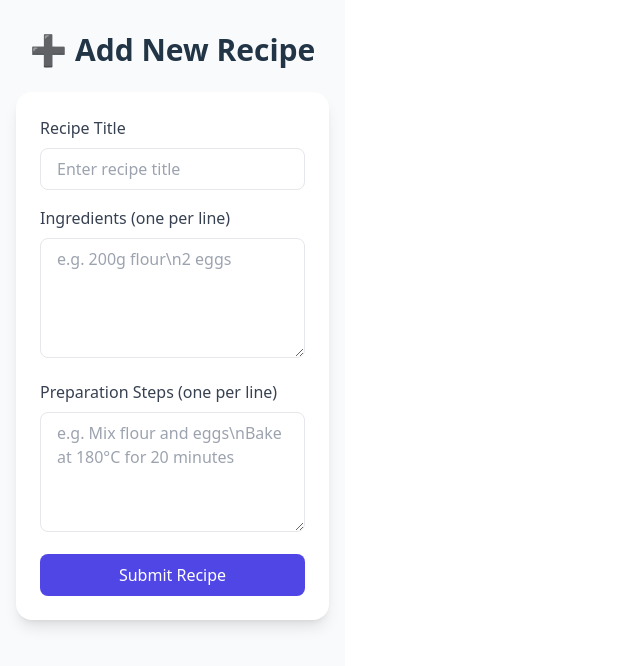
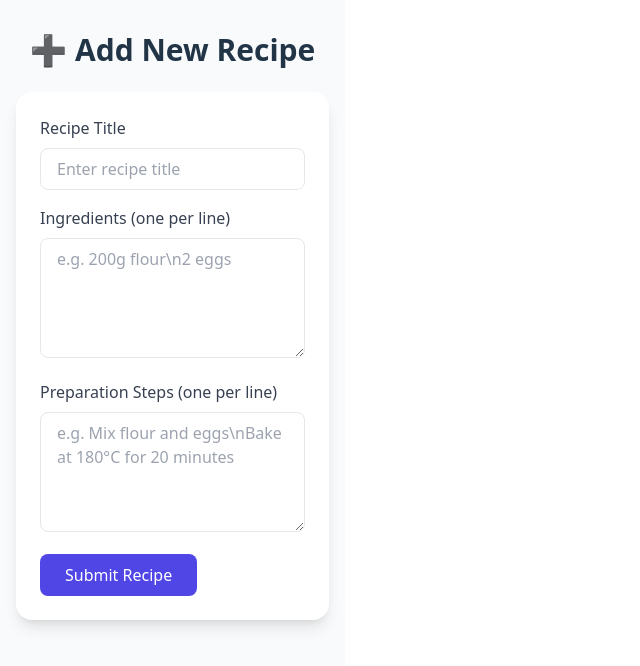
Before and after one commit to ABOT-DK/alx-fe-reactjs, a React (Vite) app in the folder recipe-sharing-platform/: page /add in a window 1280 px wide. Shown: the top 666 px of the page, without its empty margins (0-640 px from the left). Built offline with nearby package versions, Linux system fonts and the light colour scheme.

Commit message:
added addrecipeform

```diff
--- a/recipe-sharing-platform/src/components/AddRecipeForm.jsx
+++ b/recipe-sharing-platform/src/components/AddRecipeForm.jsx
@@ -122,7 +122,7 @@ const AddRecipeForm = () => {
         {/* Submit Button */}
         <button
           type="submit"
-          className="w-full bg-indigo-600 text-white py-2 px-4 rounded-lg hover:bg-indigo-700 transition"
+          className="w-full md:w-auto bg-indigo-600 text-white py-2 px-6 rounded-lg hover:bg-indigo-700 transition"
         >
           Submit Recipe
         </button>
```
